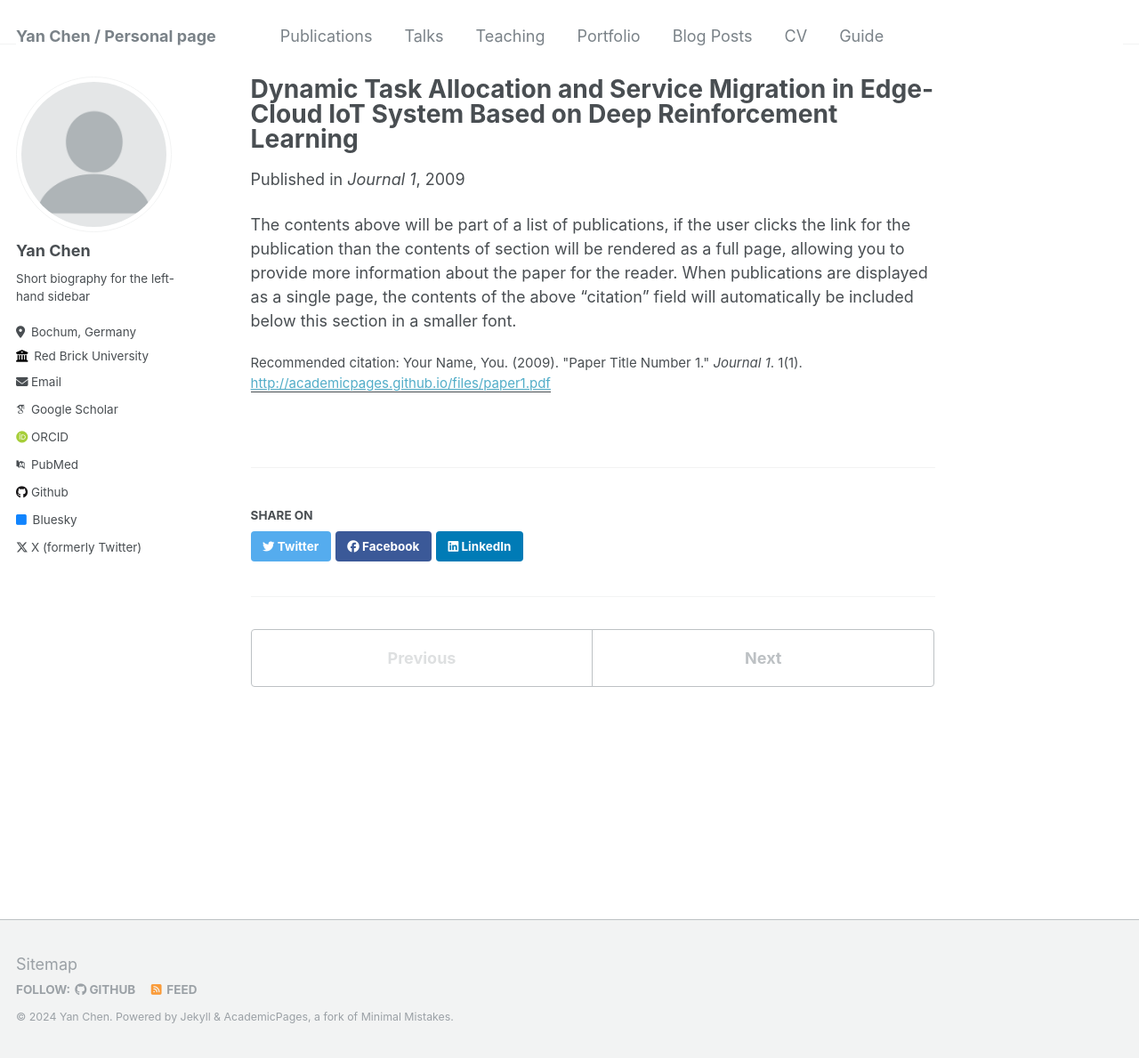
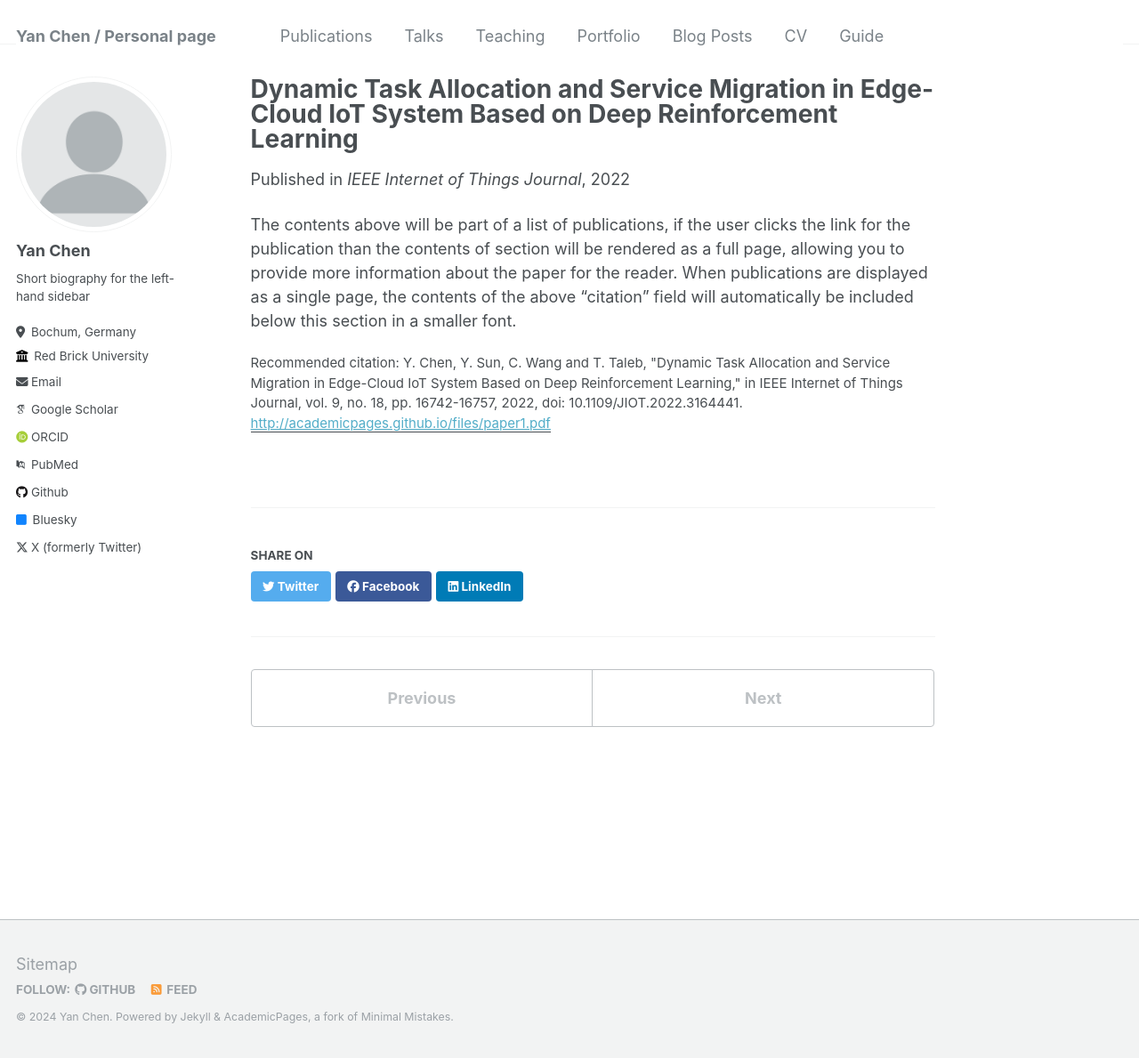
Before and after one commit to Yanni-Chen/Yanni-Chen.github.io, a Jekyll site: the page built from _publications/2022-09-Journal.md, in a window 1280 px wide and 1189 px high. Shown: the whole window at 89% size. Built offline with Jekyll 4.4.1, drawn with Linux system fonts in a browser that asks for light colours; some web fonts are replaced.

Commit message:
Update 2022-09-Journal.md

```diff
--- a/_publications/2022-09-Journal.md
+++ b/_publications/2022-09-Journal.md
@@ -3,10 +3,10 @@ title: "Dynamic Task Allocation and Service Migration in Edge-Cloud IoT System B
 collection: publications
 permalink: /publication/2009-10-01-paper-title-number-1
 excerpt: 'This paper is about the number 1. The number 2 is left for future work.'
-date: 2009-10-01
-venue: 'Journal 1'
+date: 2022-09-15
+venue: 'IEEE Internet of Things Journal'
 paperurl: 'http://academicpages.github.io/files/paper1.pdf'
-citation: 'Your Name, You. (2009). &quot;Paper Title Number 1.&quot; <i>Journal 1</i>. 1(1).'
+citation: 'Y. Chen, Y. Sun, C. Wang and T. Taleb, "Dynamic Task Allocation and Service Migration in Edge-Cloud IoT System Based on Deep Reinforcement Learning," in IEEE Internet of Things Journal, vol. 9, no. 18, pp. 16742-16757, 2022, doi: 10.1109/JIOT.2022.3164441.'
 ---
 
 The contents above will be part of a list of publications, if the user clicks the link for the publication than the contents of section will be rendered as a full page, allowing you to provide more information about the paper for the reader. When publications are displayed as a single page, the contents of the above "citation" field will automatically be included below this section in a smaller font.
```
